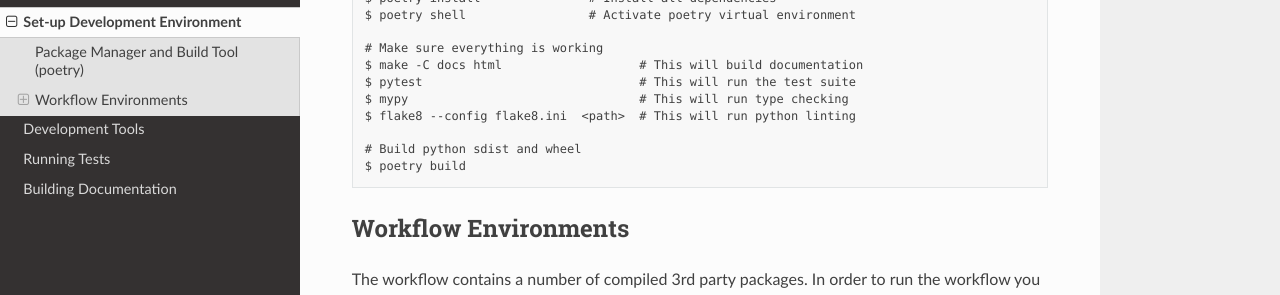
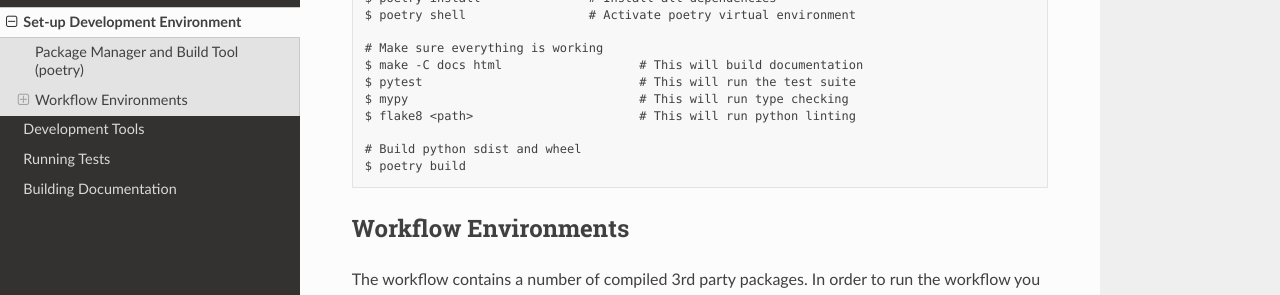
Before and after one commit to NCI-CGR/GwasQcPipeline, a Sphinx documentation site: the page built from docs/dev_docs/setup.rst, in a window 1280 px wide and 1311 px high. Shown: the part 500-795 px from the top of the window. Built offline with Sphinx 7.4.7 and the Read the Docs theme 2.0.0, drawn with Linux system fonts in a browser that asks for light colours; some of the changed text lies outside the part shown.

```diff
--- a/docs/dev_docs/setup.rst
+++ b/docs/dev_docs/setup.rst
@@ -22,7 +22,7 @@ Once installed you can set up a development environment by running the following
     $ make -C docs html                   # This will build documentation
     $ pytest                              # This will run the test suite
     $ mypy                                # This will run type checking
-    $ flake8 --config flake8.ini  <path>  # This will run python linting
+    $ flake8 <path>                       # This will run python linting
 
     # Build python sdist and wheel
     $ poetry build
--- a/pyproject.toml
+++ b/pyproject.toml
@@ -34,6 +34,8 @@ mypy = "^0.782"
 isort = "^5.5.3"
 sphinxcontrib-mermaid = "^0.4.0"
 sphinx-rtd-theme = "^0.5.0"
+pre-commit = "^2.7.1"
+rstcheck = "^3.3.1"
 
 [tool.poetry.scripts]
 say_hi = "cgr_gwas_qc.cli.hello_cli:main"
```
Also changed, not shown: .pre-commit-config.yaml (added), 3 other files.
